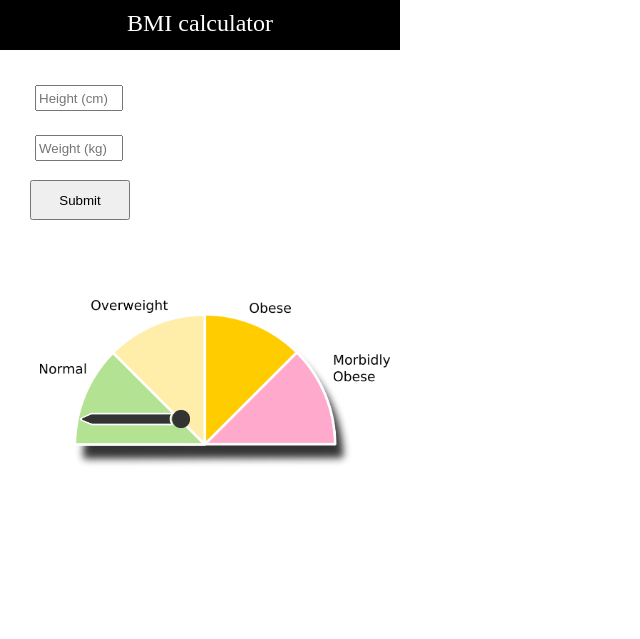
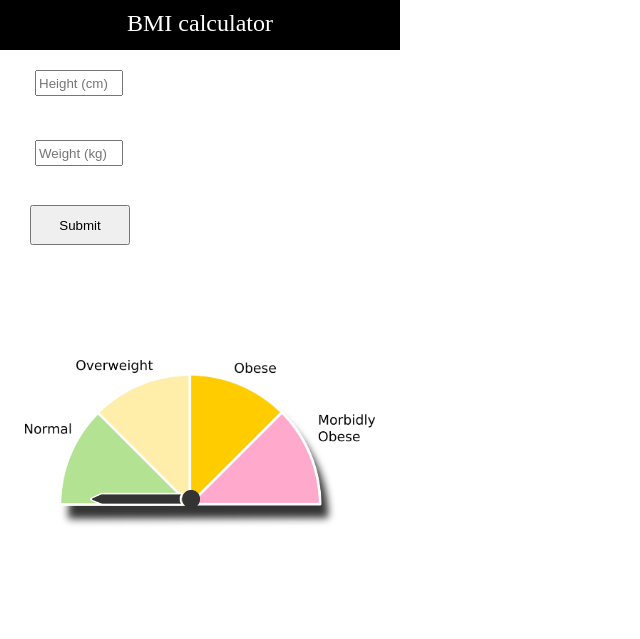
Before and after one commit to toolbox1972/bmi_calculator, a PHP site: page / in a window 1280 px wide. Shown: the top 639 px of the page, without its empty margins (0-640 px from the left). Run offline with PHP 8.4, Linux system fonts and the light colour scheme.

Commit message:
updated README.md

```diff
--- a/css/index.css
+++ b/css/index.css
@@ -41,11 +41,11 @@ body {
 .content {
   display: grid;
   grid-template:
-  "area-1 bmi-result" 50px
-  "area-2 bmi-result" 50px
-  "area-3 bmi-result" 50px
-  "area-4 area-4" 300px
-  /40% 70%;
+  "area-1 bmi-result" 70px
+  "area-2 bmi-result" 70px
+  "area-3 bmi-result" 70px
+  "area-4 area-4" 380px
+  /40% 60%;
 }
 
 .area-1 {grid-area: area-1;}
@@ -57,11 +57,11 @@ body {
 .area-1,
 .area-2,
 .area-3 {
-    padding: 30px 0px 0px 30px;
+    padding: 15px 0px 0px 30px;
 }
 
 .area-4 {
-    margin: 100px 0px 0px 40px;
+    margin: 100px 0px 0px 25px;
 }
 
 .bmi-result {
@@ -102,7 +102,7 @@ body {
 
 #indicator-arrow-horizontal {
     width: 110px;
-    margin: 110px 0px 0px 40px;
+    margin: 130px 0px 0px 65px;
     position: fixed;
     z-index:2;
 }
```
Also changed, not shown: README.md (added).
